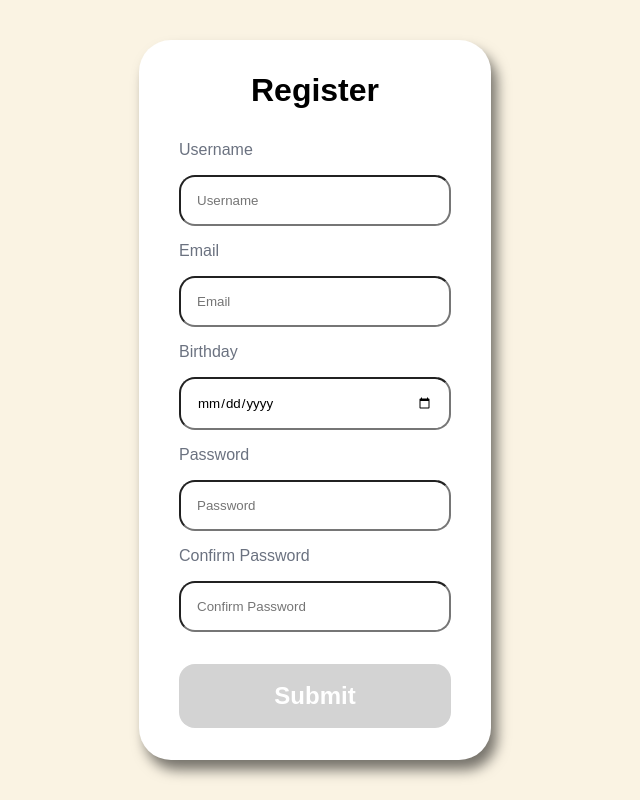
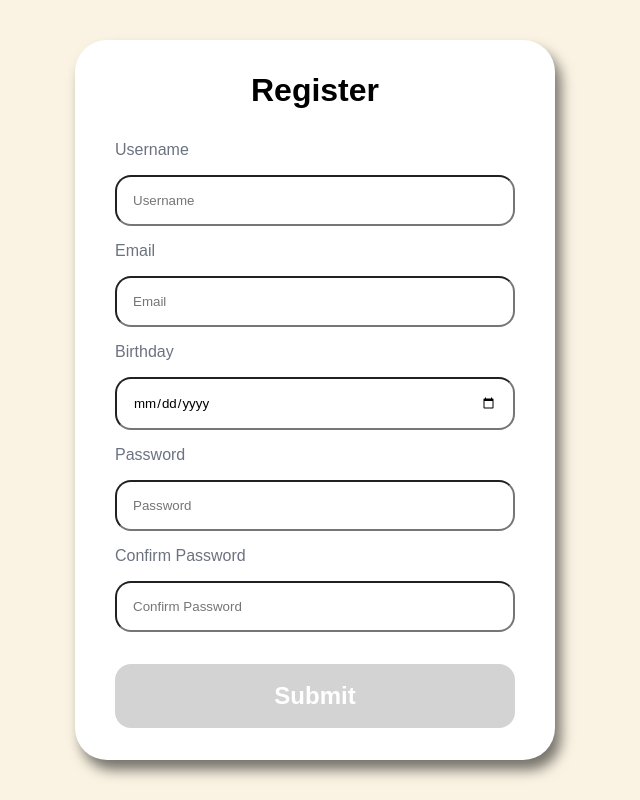
Before and after one commit to DarrenWayn/inputform-react, a React (Create React App) app: page / in a window 1280 px wide. Shown: the whole page, without its empty margins (325-965 px from the left). Built offline with nearby package versions, Linux system fonts and the light colour scheme.

Commit message:
added width in .formInput

```diff
--- a/public/css/style.css
+++ b/public/css/style.css
@@ -65,17 +65,17 @@
 }
 @media (min-width: 370px) {
   form .formInput {
-    width: 17rem;
+    width: 20rem;
   }
 }
 @media (min-width: 960px) {
   form .formInput {
-    width: 17rem;
+    width: 22rem;
   }
 }
 @media (min-width: 1200px) {
   form .formInput {
-    width: 17rem;
+    width: 25rem;
   }
 }
 form .formInput input {
--- a/src/sass/components/_forminput.scss
+++ b/src/sass/components/_forminput.scss
@@ -16,13 +16,13 @@
             width: auto;
         }
         @include sm {
-            width: 17rem;
+            width: 20rem;
         }
         @include lg {
-            width: 17rem;
+            width: 22rem;
         }
         @include xl {
-            width: 17rem;
+            width: 25rem;
         }
 
         input {
```
